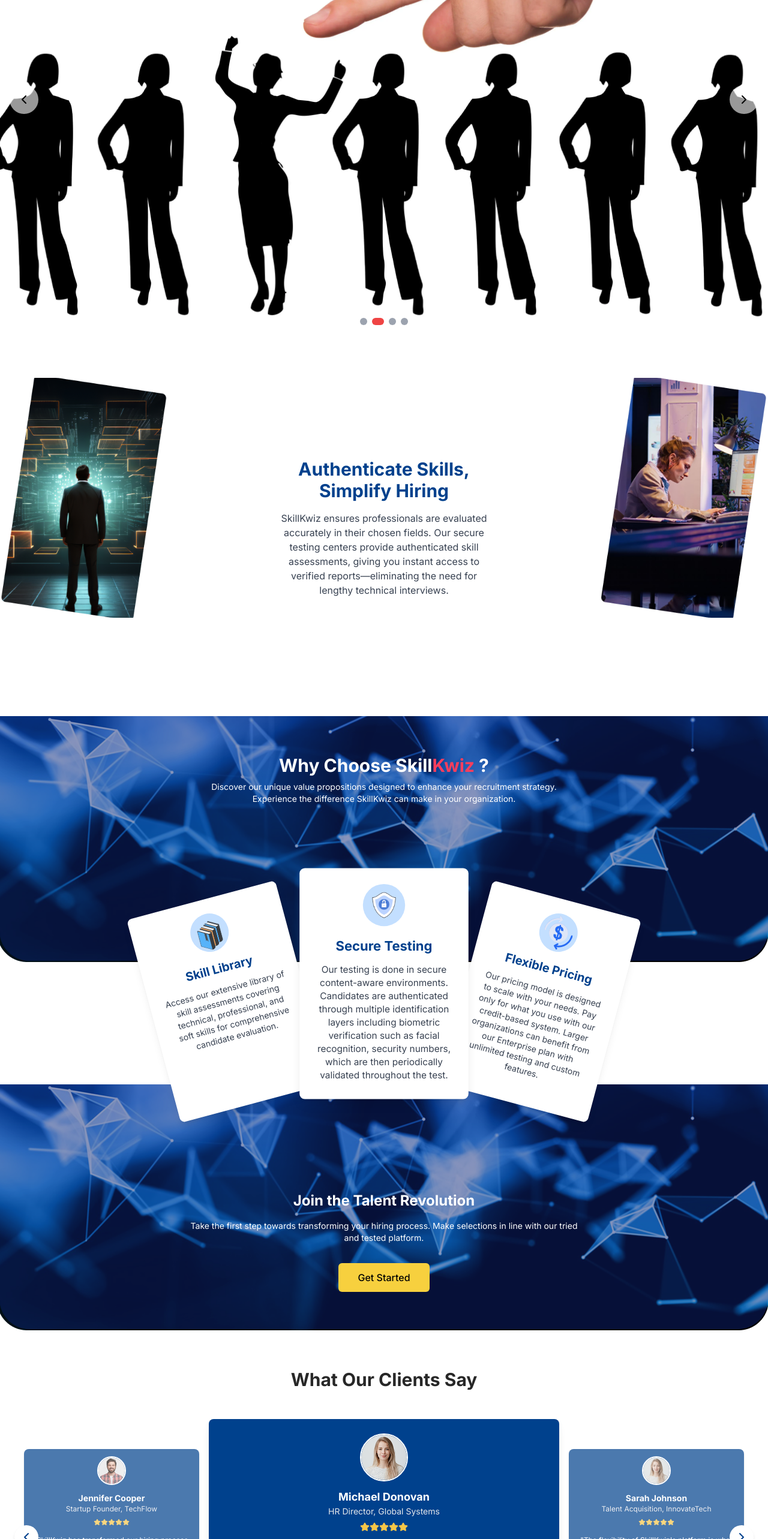
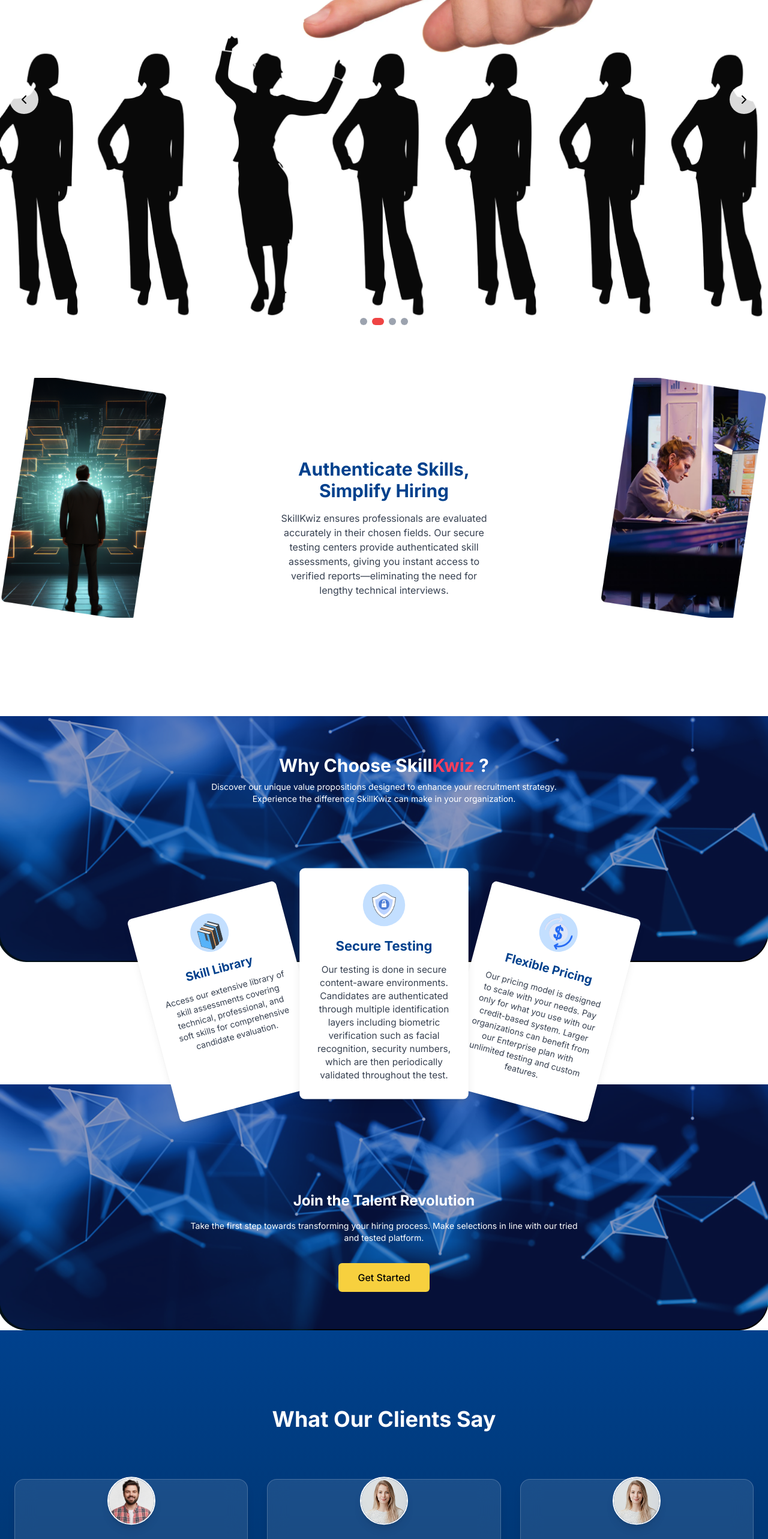
Before and after one commit to alen-salim/skillkwiz, a Next.js app: page / in a window 1280 px wide. Shown: the part 234-2800 px from the top of the page at 60% size. Built offline with nearby package versions, Linux system fonts and the light colour scheme.

Commit message:
added parallax effect for the Testimonial section

```diff
--- a/components/carousel.tsx
+++ b/components/carousel.tsx
@@ -26,72 +26,81 @@ const images = [
 export default function Carousel() {
   const [current, setCurrent] = useState(0);
 
-  const nextSlide = () => setCurrent((prev) => (prev + 1) % images.length);
+  const nextSlide = () => setCurrent((p) => (p + 1) % images.length);
   const prevSlide = () =>
-    setCurrent((prev) => (prev - 1 + images.length) % images.length);
+    setCurrent((p) => (p - 1 + images.length) % images.length);
 
   useEffect(() => {
-    const timer = setInterval(nextSlide, 5000);
-    return () => clearInterval(timer);
+    const t = setInterval(nextSlide, 6000);
+    return () => clearInterval(t);
   }, []);
 
   return (
-    <div className="relative w-full h-full overflow-hidden">
-      {/* Image container with slide effect */}
+    <div className="relative w-full h-[500px] md:h-[100vh] overflow-hidden">
+      {/* Slides */}
+      {images.map((img, i) => {
+        const isActive = i === current;
+        const isNext = i === (current + 1) % images.length;
+
+        return (
           <div
-        className="flex h-full transition-transform duration-700 ease-in-out"
-        style={{ transform: `translateX(-${current * 100}%)` }}
+            key={i}
+            className={`absolute inset-0 transition-opacity duration-700 ease-in-out will-change-transform ${
+              isActive ? "opacity-100 z-20" : "opacity-0 z-10"
+            }`}
+            aria-hidden={!isActive}
           >
-        {images.map((img, i) => (
-          <div key={i} className="relative w-full h-full flex-shrink-0">
             <Image
               src={img.image}
               alt={img.title || `Slide ${i}`}
               fill
-              sizes="100vw" // full width on any screen
-              priority={i === 0} // preload the first slide
+              sizes="100vw"
+              priority={isActive || isNext}
               className="object-cover"
             />
-          </div>
-        ))}
-      </div>
 
-      {/* Dynamic Overlay Title */}
-      {images[current].title && (
-        <div className="absolute top-32 left-10">
+            {/* Overlay Title */}
+            {isActive && img.title && (
+              <div className="absolute top-32 left-10 pointer-events-none">
                 <h1
-            className="text-3xl md:text-5xl font-extrabold drop-shadow-lg
+                  className="text-3xl md:text-5xl font-extrabold
                              bg-gradient-to-r from-blue-500 to-yellow-400
-                 bg-clip-text text-transparent"
+                             bg-clip-text text-transparent drop-shadow"
                 >
-            {images[current].title}
+                  {img.title}
                 </h1>
               </div>
             )}
+          </div>
+        );
+      })}
 
-      {/* Left Arrow */}
+      {/* Left Arrow (high z-index so it sits above slides) */}
       <button
         onClick={prevSlide}
-        className="absolute top-1/2 left-4 -translate-y-1/2 bg-white/60 text-black p-3 rounded-full hover:bg-black/70 hover:text-white"
+        aria-label="Previous slide"
+        className="absolute top-1/2 left-4 -translate-y-1/2 z-50 bg-white/85 text-black p-3 rounded-full hover:bg-black/75 hover:text-white transition"
       >
         <ChevronLeft size={24} />
       </button>
 
-      {/* Right Arrow */}
+      {/* Right Arrow (high z-index so it sits above slides) */}
       <button
         onClick={nextSlide}
-        className="absolute top-1/2 right-4 -translate-y-1/2 bg-white/60 text-black p-3 rounded-full hover:bg-black/70 hover:text-white"
+        aria-label="Next slide"
+        className="absolute top-1/2 right-4 -translate-y-1/2 z-50 bg-white/85 text-black p-3 rounded-full hover:bg-black/75 hover:text-white transition"
       >
         <ChevronRight size={24} />
       </button>
 
       {/* Dots */}
-      <div className="absolute bottom-6 left-1/2 -translate-x-1/2 flex space-x-2">
+      <div className="absolute bottom-6 left-1/2 -translate-x-1/2 z-50 flex space-x-2">
         {images.map((_, i) => (
           <button
             key={i}
             onClick={() => setCurrent(i)}
-            className={`h-3 rounded-full transition-colors ${
+            aria-label={`Go to slide ${i + 1}`}
+            className={`h-3 rounded-full transition-all ${
               i === current ? "bg-red-500 w-5" : "bg-gray-400 w-3"
             }`}
           />
--- a/components/testimonials-section.tsx
+++ b/components/testimonials-section.tsx
@@ -1,17 +1,17 @@
 "use client";
 
-import { useState, useEffect, useRef } from "react";
-import { Star, ChevronLeft, ChevronRight } from "lucide-react";
+import { Star } from "lucide-react";
 import Image from "next/image";
+import { motion, useScroll, useTransform } from "framer-motion";
+import { useRef } from "react";
 
-// Testimonial data
 const testimonials = [
   {
     id: 1,
     name: "Jennifer Cooper",
     title: "Startup Founder, TechFlow",
     quote:
-      "SkillKwiz has transformed our hiring process. We've reduced our time-to-hire by 40% and improved candidate quality significantly. The detailed skill reports give us confidence in every hiring decision.",
+      "SkillKwiz has transformed our hiring process. We've reduced our time-to-hire by 40% and improved candidate quality significantly.",
     image: "/images/homepage/5.png",
   },
   {
@@ -19,7 +19,7 @@ const testimonials = [
     name: "Michael Donovan",
     title: "HR Director, Global Systems",
     quote:
-      "As an enterprise with hundreds of technical hires annually, SkillKwiz has been invaluable. Their comprehensive skill assessments and secure testing environment ensure we get accurate insights into candidate capabilities.",
+      "As an enterprise with hundreds of technical hires annually, SkillKwiz has been invaluable. Their secure testing environment ensures accurate insights.",
     image: "/images/homepage/6.png",
   },
   {
@@ -27,7 +27,7 @@ const testimonials = [
     name: "Sarah Johnson",
     title: "Talent Acquisition, InnovateTech",
     quote:
-      "The flexibility of SkillKwiz's platform is what sets it apart. We can customize assessments to our specific needs, and the detailed reports help us make data-driven hiring decisions every time.",
+      "The flexibility of SkillKwiz's platform sets it apart. We can customize assessments and make data-driven decisions confidently.",
     image: "/images/homepage/6.png",
   },
   {
@@ -35,7 +35,7 @@ const testimonials = [
     name: "David Chen",
     title: "CTO, FutureTech Solutions",
     quote:
-      "The technical assessments from SkillKwiz have been spot-on. We're able to quickly identify candidates with the right skills, saving our engineering team countless hours of interview time.",
+      "The technical assessments are spot-on. We're able to quickly identify candidates with the right skills, saving our engineering team countless hours.",
     image: "/images/homepage/5.png",
   },
   {
@@ -43,193 +43,78 @@ const testimonials = [
     name: "Emily Rodriguez",
     title: "Recruiting Manager, Innovate Inc",
     quote:
-      "SkillKwiz has become an essential part of our hiring toolkit. The platform is intuitive, the assessments are comprehensive, and the customer support is exceptional.",
+      "SkillKwiz has become an essential part of our hiring toolkit. The platform is intuitive, comprehensive, and reliable.",
     image: "/images/homepage/7.png",
   },
 ];
 
 export default function TestimonialsSection() {
-  const [activeIndex, setActiveIndex] = useState(0);
-  const [visibleTestimonials, setVisibleTestimonials] = useState([]);
-  const intervalRef = useRef(null);
+  const containerRef = useRef<HTMLDivElement>(null);
 
-  // Function to get visible testimonials based on active index
-  const updateVisibleTestimonials = (index) => {
-    const totalTestimonials = testimonials.length;
+  // Scroll-based parallax
+  const { scrollYProgress } = useScroll({
+    target: containerRef,
+    offset: ["start end", "end start"],
+  });
 
-    // Calculate previous, current and next indices with wrapping
-    const prevIndex = (index - 1 + totalTestimonials) % totalTestimonials;
-    const nextIndex = (index + 1) % totalTestimonials;
-
-    setVisibleTestimonials([
-      testimonials[prevIndex],
-      testimonials[index],
-      testimonials[nextIndex],
-    ]);
-  };
-
-  // Initialize visible testimonials
-  useEffect(() => {
-    updateVisibleTestimonials(activeIndex);
-
-    // Auto-rotate testimonials
-    intervalRef.current = setInterval(() => {
-      setActiveIndex((prev) => (prev + 1) % testimonials.length);
-    }, 5000);
-
-    return () => {
-      if (intervalRef.current) {
-        clearInterval(intervalRef.current);
-      }
-    };
-  }, []);
-
-  // Update visible testimonials when active index changes
-  useEffect(() => {
-    updateVisibleTestimonials(activeIndex);
-  }, [activeIndex]);
-
-  // Handle navigation
-  const goToPrev = () => {
-    setActiveIndex(
-      (prev) => (prev - 1 + testimonials.length) % testimonials.length
-    );
-
-    // Reset interval timer when manually navigating
-    if (intervalRef.current) {
-      clearInterval(intervalRef.current);
-      intervalRef.current = setInterval(() => {
-        setActiveIndex((prev) => (prev + 1) % testimonials.length);
-      }, 5000);
-    }
-  };
-
-  const goToNext = () => {
-    setActiveIndex((prev) => (prev + 1) % testimonials.length);
-
-    // Reset interval timer when manually navigating
-    if (intervalRef.current) {
-      clearInterval(intervalRef.current);
-      intervalRef.current = setInterval(() => {
-        setActiveIndex((prev) => (prev + 1) % testimonials.length);
-      }, 5000);
-    }
-  };
-
-  const goToSlide = (index) => {
-    setActiveIndex(index);
-
-    // Reset interval timer when manually navigating
-    if (intervalRef.current) {
-      clearInterval(intervalRef.current);
-      intervalRef.current = setInterval(() => {
-        setActiveIndex((prev) => (prev + 1) % testimonials.length);
-      }, 5000);
-    }
-  };
+  // Different speeds
+  const yProfile = useTransform(scrollYProgress, [0, 1], [0, -80]);
+  const yName = useTransform(scrollYProgress, [0, 1], [0, -50]);
+  const yStars = useTransform(scrollYProgress, [0, 1], [0, -30]);
+  const yQuote = useTransform(scrollYProgress, [0, 1], [0, -20]);
 
   return (
-    <section className="py-16 bg-white">
+    <section
+      ref={containerRef}
+      className="py-32 relative bg-gradient-to-b from-[#00418d] via-[#00336b] to-[#001a36]"
+    >
       <div className="max-w-7xl mx-auto px-6">
-        <h2 className="text-3xl font-bold text-center mb-12">
+        <h2 className="text-4xl font-bold text-center text-white mb-20">
           What Our Clients Say
         </h2>
 
-        <div className="relative">
-          {/* Navigation buttons */}
-          <button
-            onClick={goToPrev}
-            className="absolute left-0 top-1/2 -translate-y-1/2 z-30 bg-white rounded-full p-2 shadow-md hover:bg-gray-100 focus:outline-none hidden md:block"
-            aria-label="Previous testimonial"
+        {/* Testimonials Grid */}
+        <div className="grid grid-cols-1 md:grid-cols-2 lg:grid-cols-3 gap-8">
+          {testimonials.map((testimonial) => (
+            <motion.div
+              key={testimonial.id}
+              className="rounded-2xl p-6 shadow-lg backdrop-blur-lg border border-white/20 bg-white/10 flex flex-col items-center text-center text-white"
             >
-            <ChevronLeft className="w-6 h-6 text-[#00418d]" />
-          </button>
-
-          <button
-            onClick={goToNext}
-            className="absolute right-0 top-1/2 -translate-y-1/2 z-30 bg-white rounded-full p-2 shadow-md hover:bg-gray-100 focus:outline-none hidden md:block"
-            aria-label="Next testimonial"
-          >
-            <ChevronRight className="w-6 h-6 text-[#00418d]" />
-          </button>
-
-          {/* Testimonial carousel */}
-          <div className="flex justify-center items-center gap-4 mb-8 overflow-hidden px-4 h-[400px] md:h-[350px]">
-            {visibleTestimonials.map((testimonial, index) => (
-              <div
-                key={testimonial.id}
-                className={`
-                  bg-[#00418d] rounded-lg text-white transition-all duration-500 flex flex-col justify-start
-                  ${
-                    index === 1
-                      ? "w-full md:w-[50%] h-[350px] p-6 z-20 shadow-lg"
-                      : "w-0 md:w-[25%] h-[250px] p-3 opacity-70 z-10 shadow-md"
-                  }
-                `}
-              >
-                <div className="flex flex-col items-center mb-4">
-                  <div
-                    className={`rounded-full overflow-hidden mb-3 border-2 border-white
-                      ${index === 1 ? "w-20 h-20" : "w-12 h-12"}
-                    `}
+              <motion.div
+                style={{ y: yProfile }}
+                className="rounded-full overflow-hidden mb-3 border-2 border-white shadow-lg w-20 h-20"
               >
                 <Image
                   src={testimonial.image || "/placeholder.svg"}
                   alt={testimonial.name}
-                      width={index === 1 ? 80 : 48}
-                      height={index === 1 ? 80 : 48}
+                  width={80}
+                  height={80}
                   className="w-full h-full object-cover"
                 />
-                  </div>
-                  <h3
-                    className={`font-bold ${
-                      index === 1 ? "text-lg" : "text-sm"
-                    }`}
+              </motion.div>
+
+              <motion.h3 style={{ y: yName }} className="font-bold text-lg">
+                {testimonial.name}
+              </motion.h3>
+              <p className="text-sm text-gray-200 mb-5">{testimonial.title}</p>
+
+              <motion.div
+                style={{ y: yStars }}
+                className="flex justify-center mb-4"
               >
-                    {testimonial.name}
-                  </h3>
-                  <p
-                    className={`${
-                      index === 1 ? "text-sm" : "text-xs"
-                    } text-gray-200`}
-                  >
-                    {testimonial.title}
-                  </p>
-                  <div className="flex mt-2">
                 {[...Array(5)].map((_, i) => (
                   <Star
                     key={i}
-                        className={`fill-[#f6c648] text-[#f6c648] ${
-                          index === 1 ? "w-4 h-4" : "w-3 h-3"
-                        }`}
+                    className="w-4 h-4 fill-[#f6c648] text-[#f6c648]"
                   />
                 ))}
-                  </div>
-                </div>
-                <p
-                  className={`text-center ${
-                    index === 1 ? "text-sm" : "text-xs"
-                  } ${index !== 1 ? "line-clamp-4" : ""}`}
-                >
+              </motion.div>
+
+              <motion.p style={{ y: yQuote }} className="text-sm text-gray-100">
                 "{testimonial.quote}"
-                </p>
-              </div>
+              </motion.p>
+            </motion.div>
           ))}
-          </div>
-
-          {/* Pagination dots */}
-          <div className="flex justify-center space-x-2">
-            {testimonials.map((_, index) => (
-              <button
-                key={index}
-                onClick={() => goToSlide(index)}
-                className={`w-3 h-3 rounded-full transition-colors ${
-                  index === activeIndex ? "bg-[#00418d]" : "bg-gray-300"
-                }`}
-                aria-label={`Go to testimonial ${index + 1}`}
-              ></button>
-            ))}
-          </div>
         </div>
       </div>
     </section>
```
Lines whose indentation alone changed are shown as unchanged.
